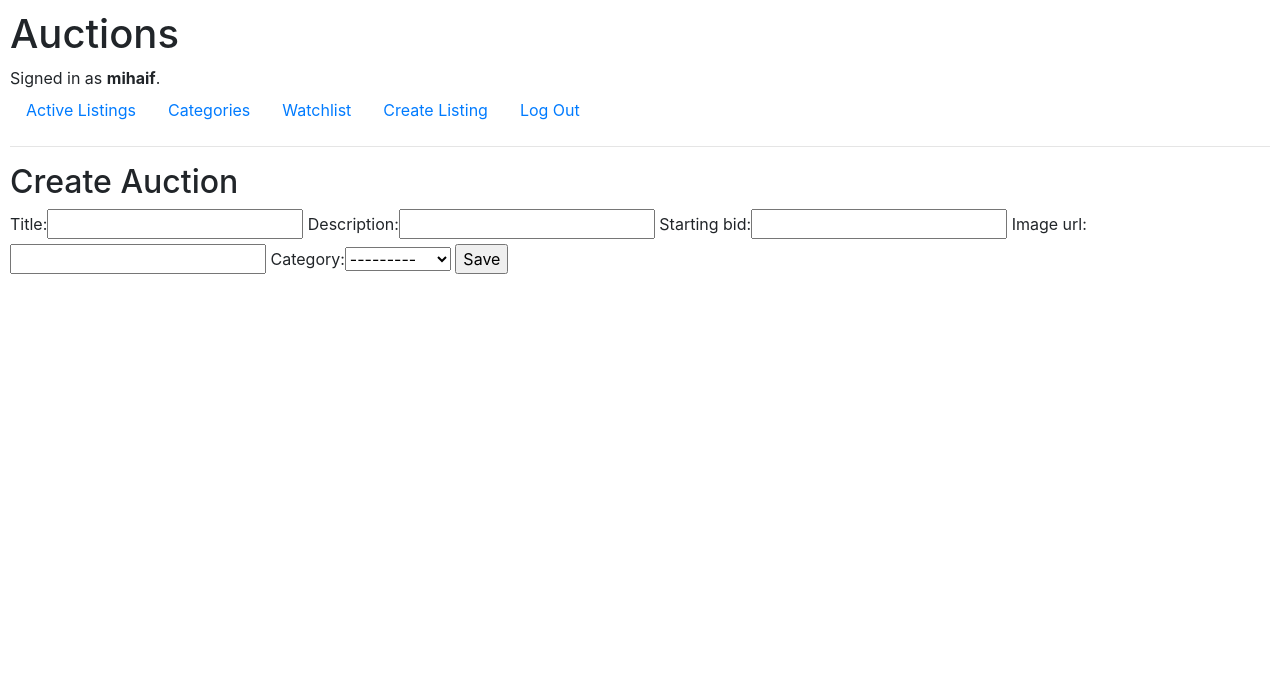
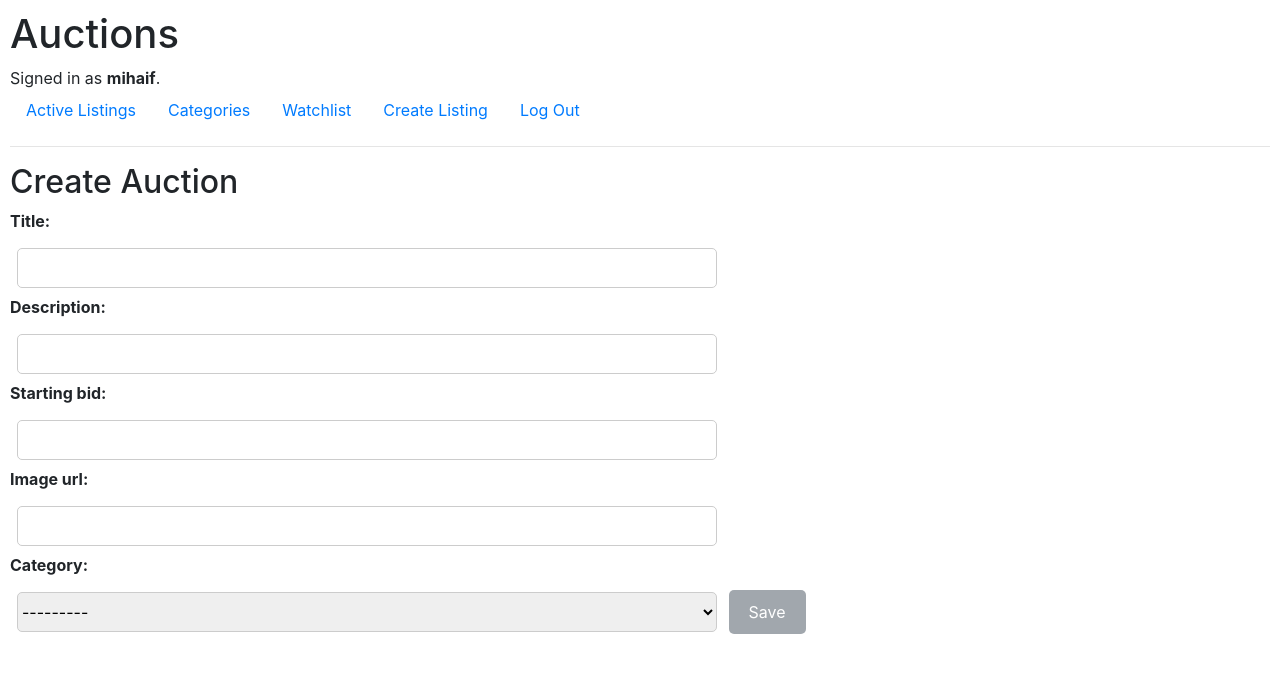
Before and after one commit to mihaiFilipoiu/commerce, a Django app: page /create_listing in a window 1280 px wide. Shown: the top 673 px of the page. Run offline with Django 3.2, Linux system fonts and the light colour scheme; a user stored in the database is signed in; data comes from the database, SQL or seed files in the repository; some libraries are stand-ins or nearby versions.

Commit message:
css for create_listing page

```diff
--- a/auctions/static/auctions/styles.css
+++ b/auctions/static/auctions/styles.css
@@ -36,3 +36,36 @@ a.auction-link {
     flex-direction: column;
     align-items: flex-start;
 }
+
+.container-form {
+    display: flex;
+
+    align-items: center;
+}
+
+.form label {
+    display: block;
+    font-weight: bold;
+}
+
+.form input[type="text"], input[type="number"], input[type="url"], select, textarea {
+    width: 700px;
+    height: 40px;
+    margin: 7px;
+    border: 1px solid #ccc;
+    border-radius: 5px;
+    box-sizing: border-box;
+}
+
+.submit-btn {
+    background-color: #a1a7ad; /* Blue color for submit button */
+    color: #fff; /* White text color */
+    padding: 10px 20px; /* Add padding for better appearance */
+    border: none; /* Remove border */
+    border-radius: 5px; /* Add rounded corners */
+    cursor: pointer;
+}
+
+.submit-btn:hover {
+    background-color: #61778d;
+}
--- a/auctions/templates/auctions/create_listing.html
+++ b/auctions/templates/auctions/create_listing.html
@@ -2,10 +2,11 @@
 
 {% block body %}
     <h2>Create Auction</h2>
-
-    <form action="{% url 'create_listing' %}" method="POST">
-        {% csrf_token %}
-        {{ form }}
-        <input type="submit" value="Save">
-    </form>
+    <div class="container-form">
+        <form class="form" action="{% url 'create_listing' %}" method="POST">
+            {% csrf_token %}
+            {{ form }}
+            <input class="submit-btn" type="submit" value="Save">
+        </form>
+    </div>
 {% endblock %}
```
